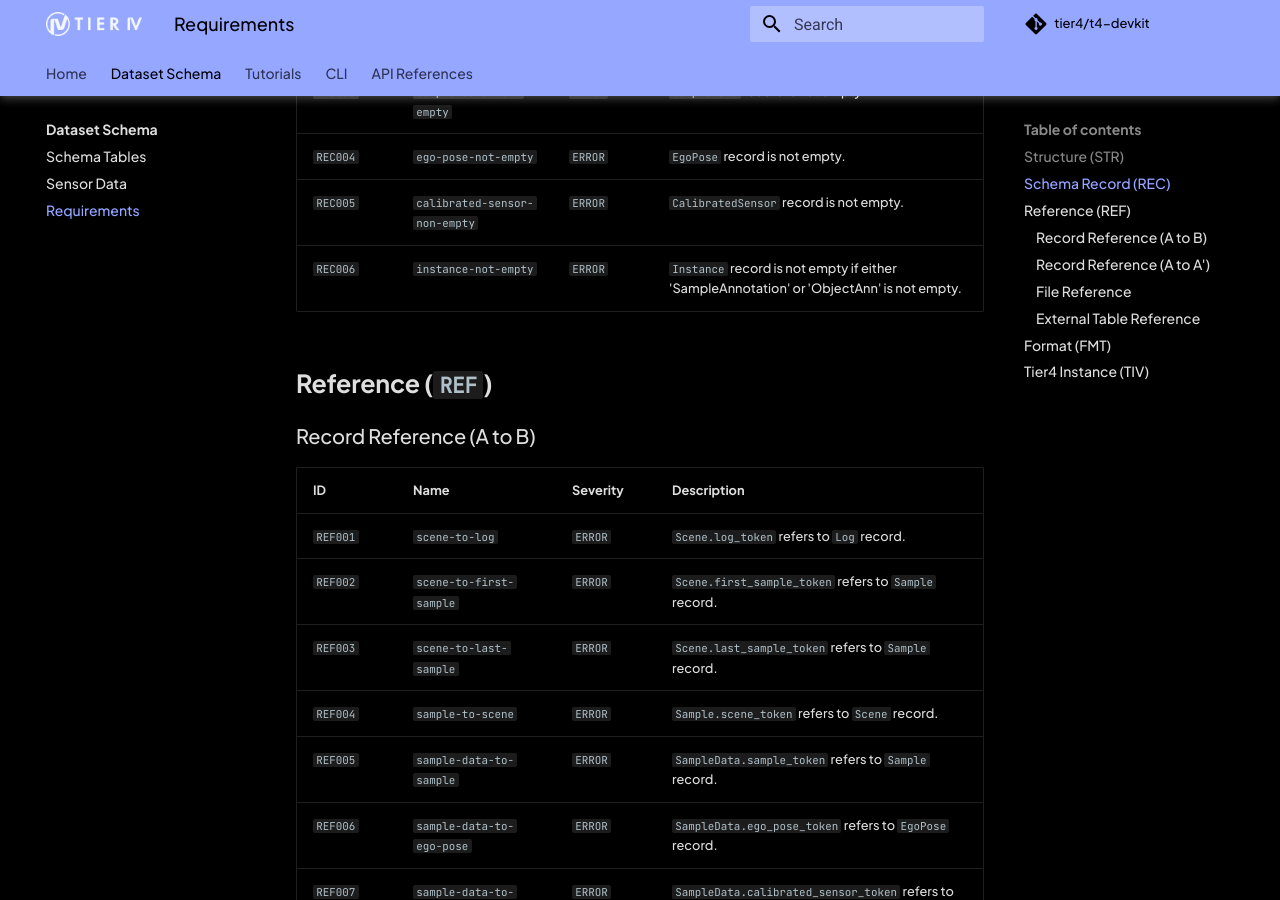
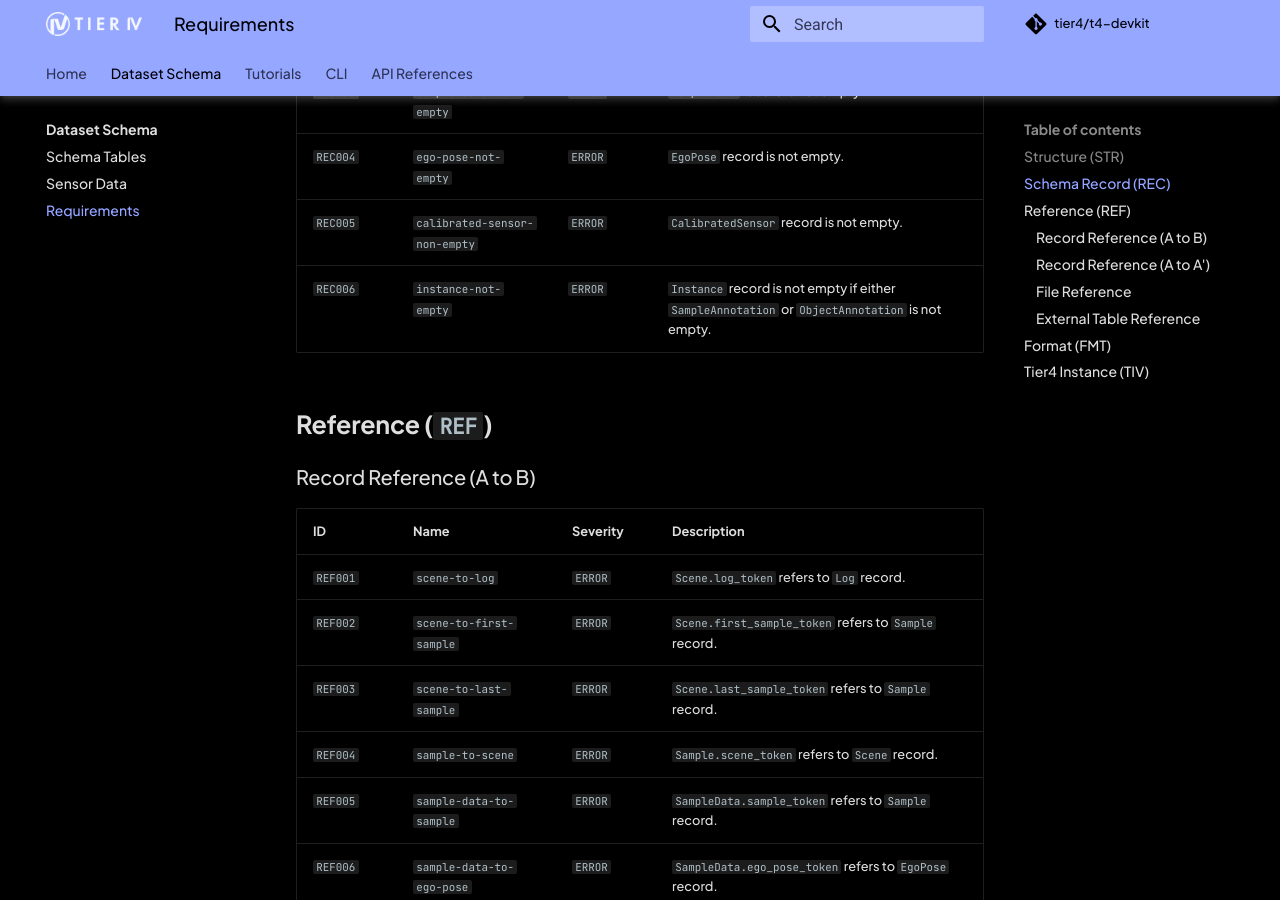
Before and after one commit to tier4/t4-devkit, an MkDocs documentation site: the page built from docs/schema/requirement.md, in a window 1280 px wide and 900 px high, scrolled down 1101 px. Built offline with MkDocs 1.6.1 and Material for MkDocs 9.7.7, drawn with Linux system fonts in a browser that asks for light colours; comment, search, counter and statistics services are not loaded; the version menu is left out.

```diff
--- a/docs/schema/requirement.md
+++ b/docs/schema/requirement.md
@@ -16,14 +16,14 @@
 
 ## Schema Record (`REC`)
 
-| ID       | Name                          | Severity | Description                                                                              |
-| -------- | ----------------------------- | -------- | ---------------------------------------------------------------------------------------- |
-| `REC001` | `scene-single`                | `ERROR`  | `Scene` record is a single.                                                              |
-| `REC002` | `sample-not-empty`            | `ERROR`  | `Sample` record is not empty.                                                            |
-| `REC003` | `sample-data-not-empty`       | `ERROR`  | `SampleData` record is not empty.                                                        |
-| `REC004` | `ego-pose-not-empty`          | `ERROR`  | `EgoPose` record is not empty.                                                           |
-| `REC005` | `calibrated-sensor-non-empty` | `ERROR`  | `CalibratedSensor` record is not empty.                                                  |
-| `REC006` | `instance-not-empty`          | `ERROR`  | `Instance` record is not empty if either 'SampleAnnotation' or 'ObjectAnn' is not empty. |
+| ID       | Name                          | Severity | Description                                                                                     |
+| -------- | ----------------------------- | -------- | ----------------------------------------------------------------------------------------------- |
+| `REC001` | `scene-single`                | `ERROR`  | `Scene` record is a single.                                                                     |
+| `REC002` | `sample-not-empty`            | `ERROR`  | `Sample` record is not empty.                                                                   |
+| `REC003` | `sample-data-not-empty`       | `ERROR`  | `SampleData` record is not empty.                                                               |
+| `REC004` | `ego-pose-not-empty`          | `ERROR`  | `EgoPose` record is not empty.                                                                  |
+| `REC005` | `calibrated-sensor-non-empty` | `ERROR`  | `CalibratedSensor` record is not empty.                                                         |
+| `REC006` | `instance-not-empty`          | `ERROR`  | `Instance` record is not empty if either `SampleAnnotation` or `ObjectAnnotation` is not empty. |
 
 ## Reference (`REF`)
 
```
